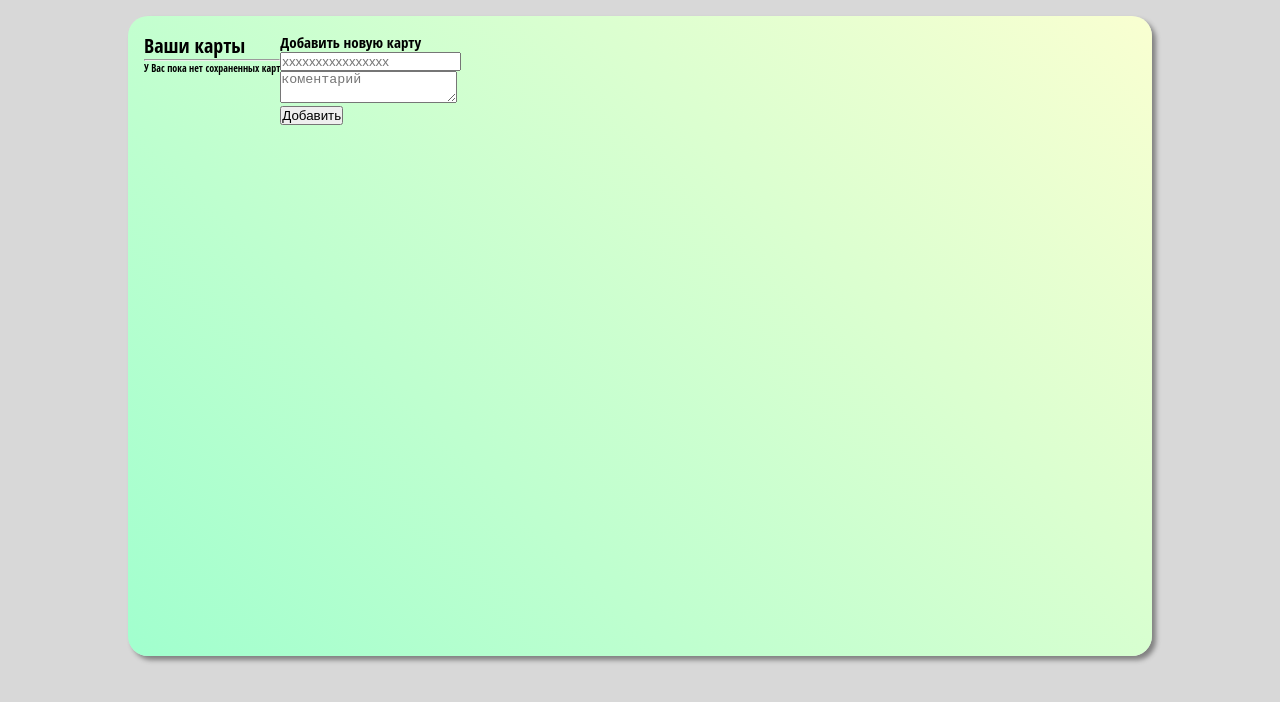
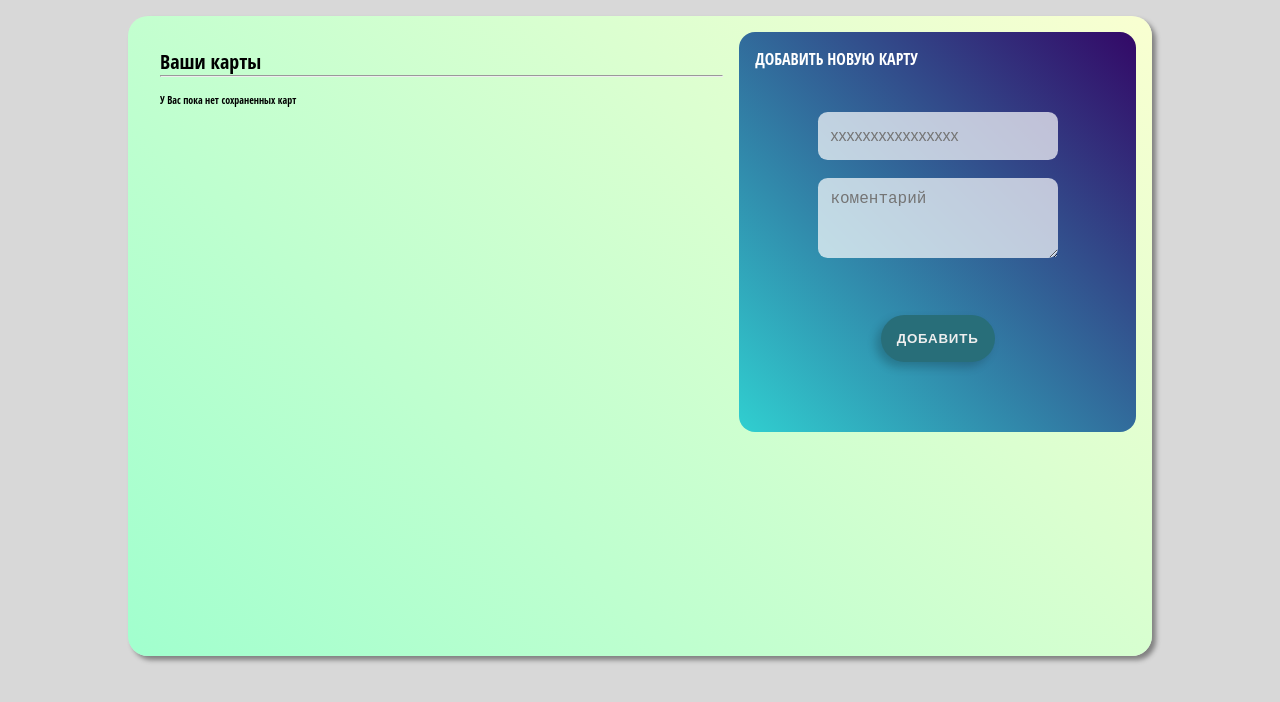
Before and after one commit to ItMax0893/VizorTest.github.io, a website: page index.html in a window 1280 px wide. Drawn offline with Linux system fonts and the light colour scheme.

Commit message:
Add files via upload

```diff
--- a/index.html
+++ b/index.html
@@ -4,7 +4,9 @@
 <head>
     <meta charset="UTF-8">
     <meta name="viewport" content="width=device-width, initial-scale=1.0">
-    <link rel="stylesheet" href="/styles/style.css">
+    <link rel="stylesheet" href="styles/style.css">
+    <link rel="stylesheet" href="styles/card.css">
+    <link rel="stylesheet" href="styles/formCard.css">
     <title>Card</title>
 </head>
 
```
